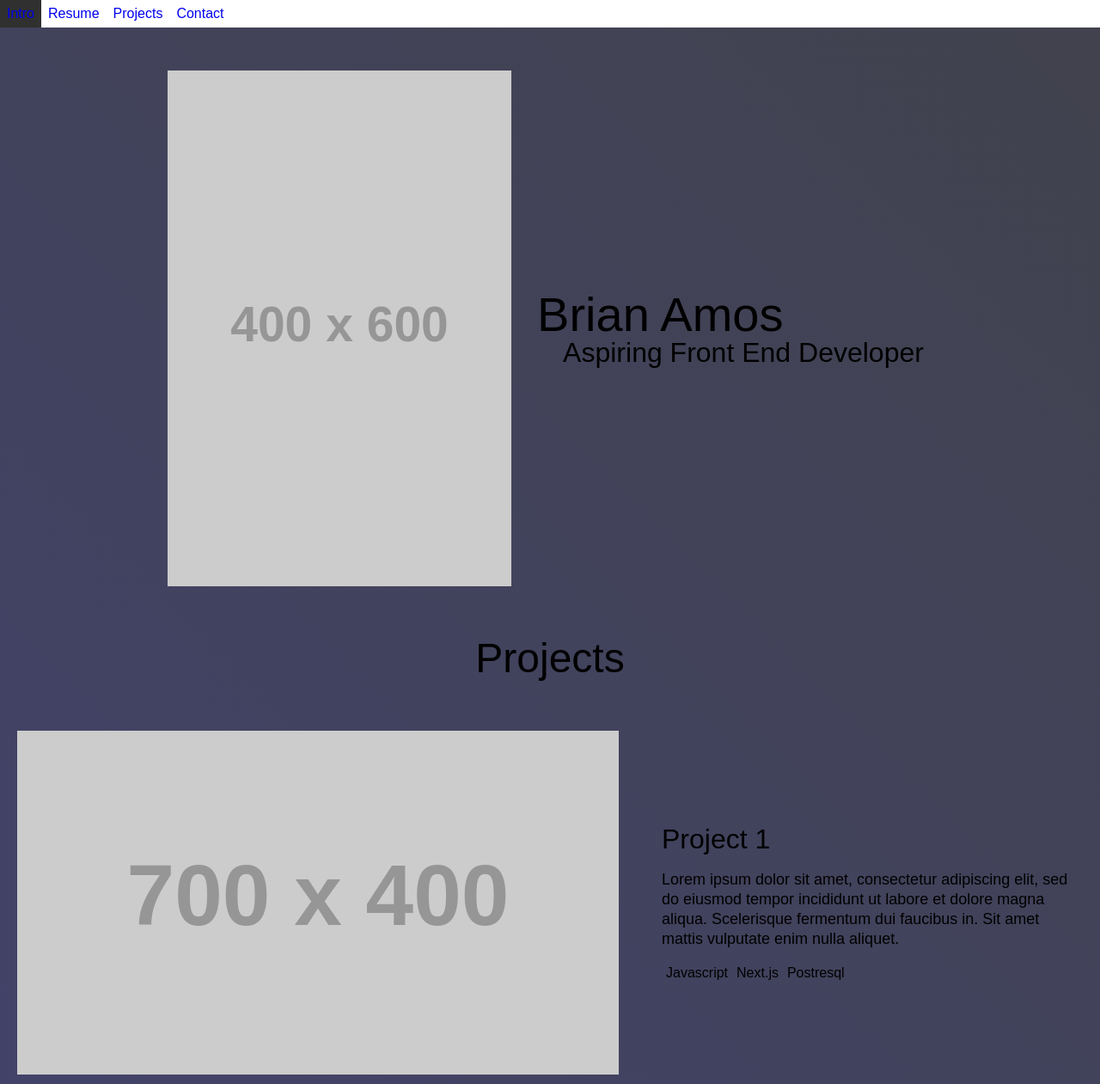
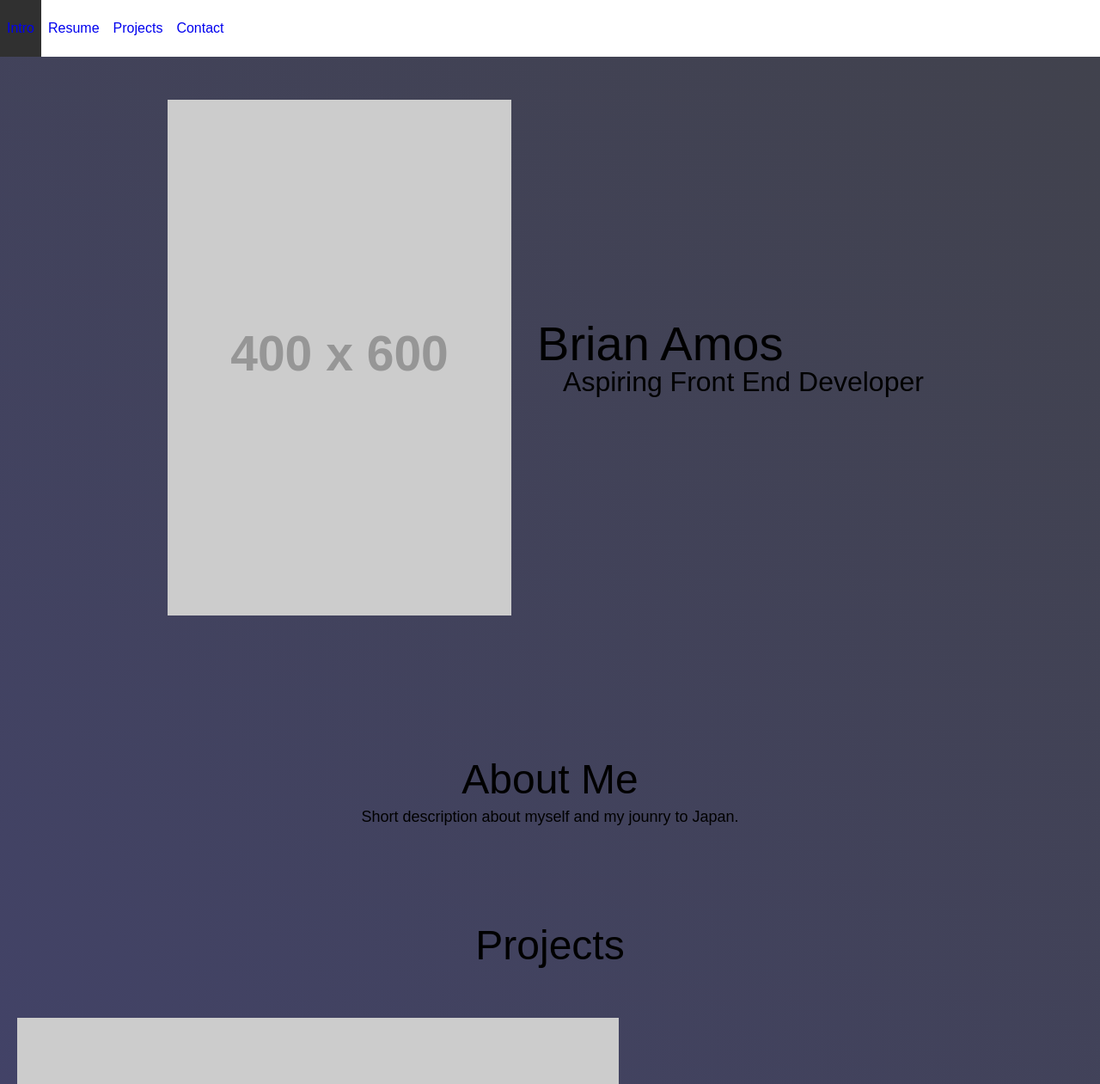
Before and after one commit to brianamos93/portfolio, a plain HTML site: page index.html in a window 1280 px wide. Shown: the top 1261 px of the page at 86% size. Drawn offline with Linux system fonts and the light colour scheme; placeholder pictures from the web are drawn by us; a web font is replaced by a local one.

Commit message:
Added about me and example project posts

```diff
--- a/index.html
+++ b/index.html
@@ -11,6 +11,7 @@
 	<title>Brian Amos Portfolio</title>
 </head>
 <body>
+	<header>
 		<nav>
 			<ul>
 				<li><a href="#intro" rel="">Intro</a></li>
@@ -19,6 +20,7 @@
 				<li><a href="#contact">Contact</a></li>
 			</ul>
 		</nav>
+	</header>
 	<div class="wrapper">
 		<section id="intro">
 			<img id="brianimg" src="https://placehold.jp/400x600.png" height="600" width="400" alt="Brian Amos">
@@ -26,6 +28,10 @@
 				<h1>Brian Amos</h1>
 				<h3 id="tagline">Aspiring Front End Developer</h3>
 			</div>
+		</section>
+		<section id="des">
+			<h2>About Me</h2>
+			<p>Short description about myself and my jounry to Japan.</p>
 		</section>
 		<section id="projects">
 			<h2>Projects</h2>
--- a/style/main.scss
+++ b/style/main.scss
@@ -11,12 +11,14 @@ body {
   	justify-content: center;
 	background: linear-gradient(45deg, rgb(67, 67, 124), rgb(65, 66, 77));
 }
+
 nav {
 	ul {
 		list-style-type: none;
 		margin: 0;
 		padding: 0;
 		overflow: hidden;
+		line-height: 50px;
 	}
 	li {
 		float: left;
@@ -77,6 +79,7 @@ p {
 	display: flex;
 	align-items: center;
 	justify-content: center;
+	max-width: 1300px;
 
 }
 .project_wrapper {
```
Also changed, not shown: style/main.css, 1 other file. Lines whose indentation alone changed are shown as unchanged.
